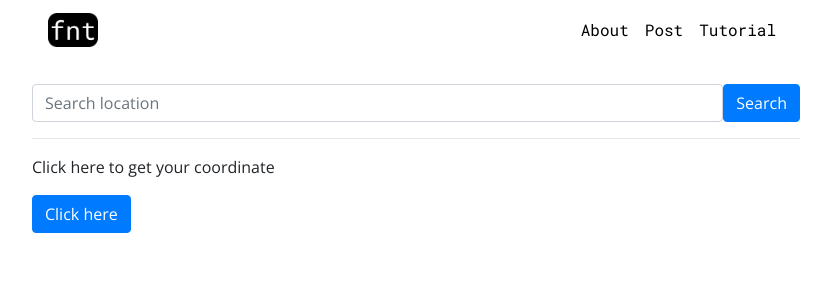
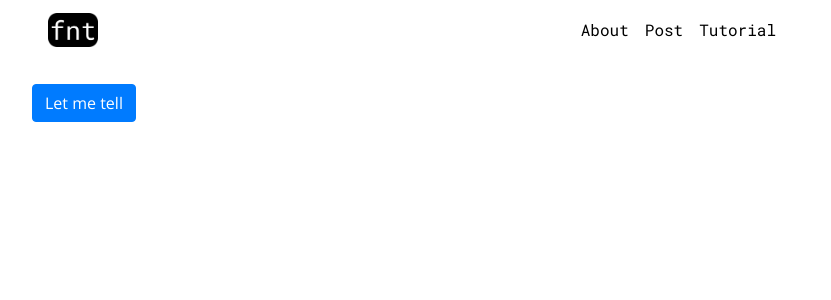
Before and after one commit to nueldeli/ad04-falconet, a Django app: page / in a window 1280 px wide. Shown: the top 300 px of the page, without its empty margins (224-1055 px from the left). Run offline with Django 3.2, Linux system fonts and the light colour scheme; some libraries are stand-ins or nearby versions.

Commit message:
updated getloc

```diff
--- a/ad04/templates/base.html
+++ b/ad04/templates/base.html
@@ -23,7 +23,7 @@
 <body>
 
 	<nav class="navbar custom-div navbar-expand-lg navbar-custom mb-4">
-		<a class="navbar-brand" id="navbar-name" href="{% url 'world_view' %}">
+		<a class="navbar-brand" id="navbar-name" href="{% url 'home' %}">
 			<img class="navbar-logo-img" src="{% static 'img/ad04_logo.png' %}">
 		</a>
 		<button class="navbar-toggler" type="button" data-toggle="collapse" data-target="#navbarNav" aria-controls="navbarNav" aria-expanded="false" aria-label="Toggle navigation">
--- a/world/admin.py
+++ b/world/admin.py
@@ -3,6 +3,6 @@ from .models import Post
 
 # Register your models here.
 class PostAdmin(admin.ModelAdmin):
-	list_display = ('coordinate', 'author')
+	list_display = ('lt', 'lg', 'author')
 
 admin.site.register(Post, PostAdmin)
--- /dev/null
+++ b/world/templates/world/post_home.html
@@ -0,0 +1,26 @@
+{% extends 'base.html' %}
+
+{% block content %}
+<div class="custom-div mt-4">
+	<a href="{% url 'post_add' %}">
+		<button class="btn btn-primary">Let me tell</button>
+	</a>
+</div>
+
+
+	<!--<script>
+		var x = document.getElementById("demoLocation");
+
+		function getCoordinate(){
+			if (navigator.geolocation){
+				navigator.geolocation.watchPosition(showPosition)
+			} else {
+				x.innerHTML = 'Not found'
+			}
+		}
+
+		function showPosition(position){
+			x.innerHTML = 'Latitude:' + position.coords.latitude + '<br>Longitude:' + position.coords.longitude
+		}
+	</script>-->
+{% endblock %}
--- a/world/templates/world/world_home.html
+++ /dev/null
@@ -1,34 +0,0 @@
-{% extends 'base.html' %}
-
-{% block content %}
-<div class="custom-div">
-	<form class="d-flex" method="POST" action="{% url 'search_location' %}">
-		{% csrf_token %}
-		<input class="form-control me-2" type="search" placeholder="Search location" aria-label="Search" name="searched">
-		<button class="btn btn-primary" type="submit">Search</button>
-	</form>
-
-	<hr>
-	<p>Click here to get your coordinate</p>
-
-	<button class="btn btn-primary" onclick="getCoordinate()">Click here</button>
-
-	<p id="demoLocation"></p>
-
-	<script>
-		var x = document.getElementById("demoLocation");
-
-		function getCoordinate(){
-			if (navigator.geolocation){
-				navigator.geolocation.watchPosition(showPosition)
-			} else {
-				x.innerHTML = 'Not found'
-			}
-		}
-
-		function showPosition(position){
-			x.innerHTML = 'Latitude:' + position.coords.latitude + '<br>Longitude:' + position.coords.longitude
-		}
-	</script>
-</div>
-{% endblock %}
--- a/world/urls.py
+++ b/world/urls.py
@@ -1,7 +1,8 @@
 from django.urls import path
-from .views import world_view, search_location
+from .views import HomeView, AddPostView
 
 urlpatterns = [
-	path('', world_view, name='world_view'),
-	path('search_location/', search_location, name='search_location'),
+	path('', HomeView.as_view(), name='home'),
+	path('post_add/', AddPostView.as_view(), name='post_add')
+	#path('search_location/', search_location, name='search_location'),
 ]
--- a/world/views.py
+++ b/world/views.py
@@ -1,15 +1,25 @@
 from django.shortcuts import render
 from .models import Post
-#from django.views.generic import TemplateView
+from .forms import AddPostForm
+from django.views.generic import TemplateView, CreateView
 
 # Create your views here.
-def world_view(request):
-	return render(request, 'world/world_home.html')
+#def world_view(request):
+	#django_variable = Post.objects.all()
+	#return render(request, 'world/world_home.html', {'django_variable':django_variable})
 
-def search_location(request):
-	if request.method == "POST":
-		searched = request.POST.get('searched')
-		locations = Post.objects.filter(coordinate__contains=searched)
-		return render(request, 'world/search_location.html', {'searched':searched, 'locations':locations})
-	else:
-		return render(request, 'world/search_location.html', {})
+#def search_location(request):
+	#if request.method == "POST":
+		#searched = request.POST.get('searched')
+		#locations = Post.objects.filter(coordinate__contains=searched)
+		#return render(request, 'world/search_location.html', {'searched':searched, 'locations':locations})
+	#else:
+		#return render(request, 'world/search_location.html', {})
+
+class HomeView(TemplateView):
+	template_name = 'world/post_home.html'
+
+class AddPostView(CreateView):
+	model = Post
+	form_class = AddPostForm
+	template_name = 'world/post_add.html'
```
Also changed, not shown: world/forms.py (added, +22 -0 lines), world/models.py (+8 -1 lines), world/templates/world/post_add.html (added, +33 -0 lines), db.sqlite3, world/migrations/0001_initial.py, world/migrations/0002_auto_20210602_1903.py (deleted).
